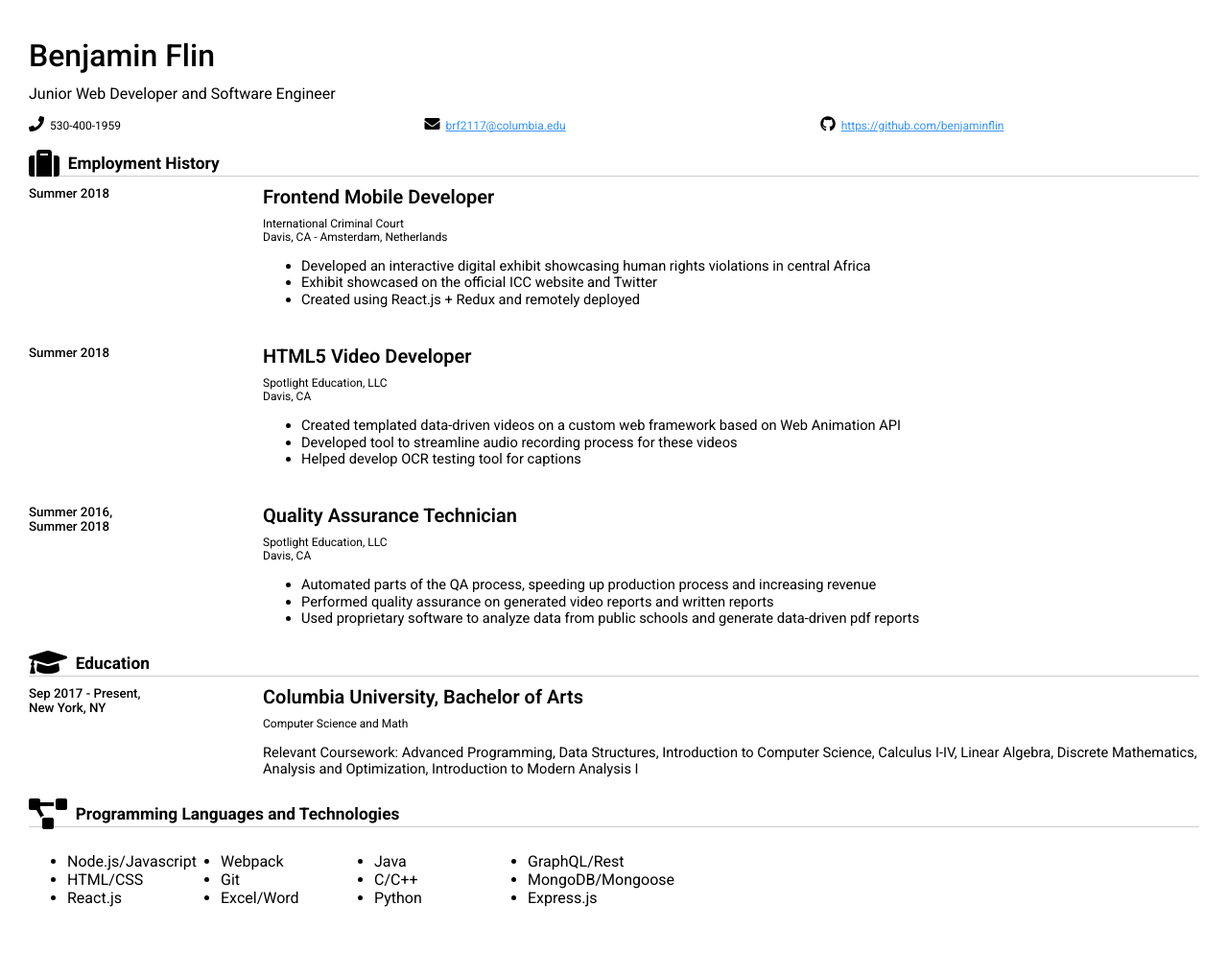
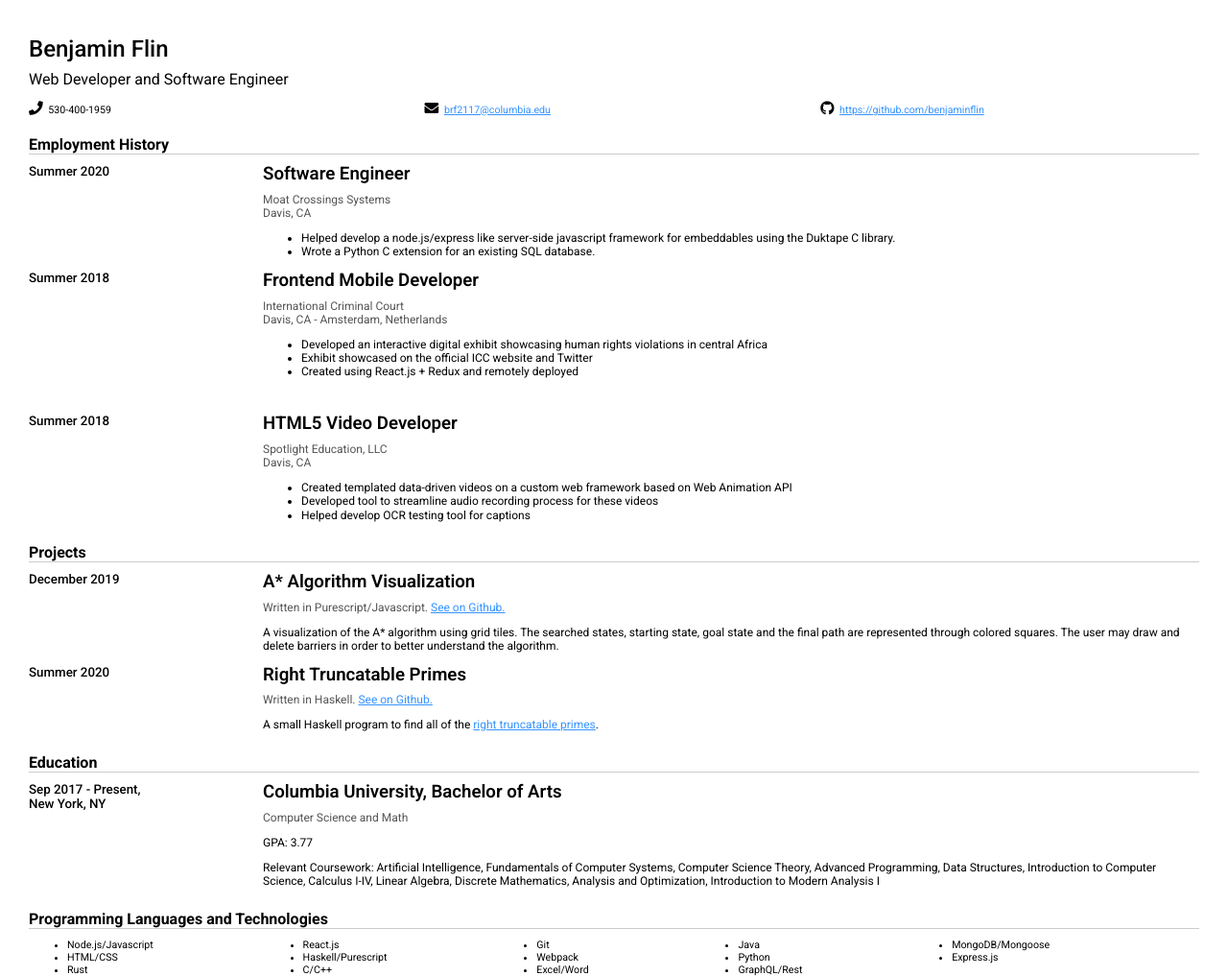
Before and after one commit to benjaminflin/resume, a website: page index.html in a window 1280 px wide. Shown: the whole page at 96% size. Before the commit the page ends 961 px from the top, so only its background shows below. Drawn offline with Linux system fonts and the light colour scheme.

Commit message:
added 2020 employment

```diff
--- a/index.html
+++ b/index.html
@@ -1,10 +1,16 @@
 <!DOCTYPE html>
 <html>
-
   <head>
-    <link rel="stylesheet" href="https://use.fontawesome.com/releases/v5.7.1/css/all.css"
-        integrity="sha384-fnmOCqbTlWIlj8LyTjo7mOUStjsKC4pOpQbqyi7RrhN7udi9RwhKkMHpvLbHG9Sr" crossorigin="anonymous">
-    <link href="https://fonts.googleapis.com/css?family=Roboto:100,200,300,400,500,600,700,800,900" rel="stylesheet">
+    <link
+      rel="stylesheet"
+      href="https://use.fontawesome.com/releases/v5.7.1/css/all.css"
+      integrity="sha384-fnmOCqbTlWIlj8LyTjo7mOUStjsKC4pOpQbqyi7RrhN7udi9RwhKkMHpvLbHG9Sr"
+      crossorigin="anonymous"
+    />
+    <link
+      href="https://fonts.googleapis.com/css?family=Roboto:100,200,300,400,500,600,700,800,900"
+      rel="stylesheet"
+    />
     <style>
       html,
       body {
@@ -38,13 +44,13 @@
         grid-column-gap: 10px;
         grid-row-gap: 5px;
         margin: 14px 0;
-            font-size: 9pt;
+        font-size: 8pt;
       }
 
       .details .fas,
       .details .fab {
         margin-right: 3px;
-            font-size: 12pt;
+        font-size: 11pt;
       }
 
       .line {
@@ -55,7 +61,7 @@
       }
 
       .name {
-            font-size: 24pt;
+        font-size: 18pt;
         line-height: 1.8;
         font-weight: 500;
       }
@@ -68,7 +74,7 @@
       }
 
       .section-title {
-            font-size: 13pt;
+        font-size: 12pt;
         font-weight: bold;
         display: flex;
         align-items: center;
@@ -77,12 +83,12 @@
       }
 
       .section-title :nth-child(2) {
-            margin-left: .5em;
+        margin-left: 0.5em;
       }
 
       .section-title .fas,
       .section-title .fab {
-            font-size: 24pt;
+        font-size: 18pt;
         line-height: 0.8;
       }
 
@@ -94,14 +100,15 @@
 
       .subsection-title {
         font-weight: 600;
-            font-size: 15pt;
+        font-size: 14pt;
         line-height: 1.1;
-            margin-bottom: .5em;
+        margin-bottom: 0.5em;
       }
 
       .subsection-subtitle {
         font-weight: 400;
         font-size: 9pt;
+        color: #555;
       }
 
       .subsection-info {
@@ -111,12 +118,14 @@
 
       .subsection-body {
         line-height: 1.2;
-            font-size: 11pt;
+        font-size: 9pt;
       }
 
       .long-list {
-            column-count: 4;
-            column-gap: 10em;
+        font-size: 8pt;
+        display: flex;
+        flex-flow: wrap column;
+        max-height: 3rem;
       }
     </style>
   </head>
@@ -124,27 +133,49 @@
   <body>
     <header>
       <div class="name">Benjamin Flin</div>
-        <div class="title">Junior Web Developer and Software Engineer</div>
+      <div class="title">Web Developer and Software Engineer</div>
       <div class="details">
         <div>
           <i class="fas fa-phone"></i>
-                530-400-1959</div>
+          530-400-1959
+        </div>
         <div>
           <i class="fas fa-envelope"></i>
           <a href="mailto:brf2117@columbia.edu">brf2117@columbia.edu</a>
         </div>
         <div>
           <i class="fab fa-github"></i>
-                <a href="https://github.com/benjaminflin">https://github.com/benjaminflin</a>
+          <a href="https://github.com/benjaminflin"
+            >https://github.com/benjaminflin</a
+          >
         </div>
       </div>
     </header>
     <main>
       <section>
         <div class="section-title">
-                <i class="fas fa-suitcase"></i>
-                <div>
-                    Employment History
+          <div>Employment History</div>
+        </div>
+        <div class="section-body">
+          <div class="subsection-header">
+            <div class="subsection-info">Summer 2020</div>
+          </div>
+          <div class="subsection-content">
+            <div class="subsection-title">Software Engineer</div>
+            <div class="subsection-subtitle">
+              Moat Crossings Systems<br />Davis, CA
+            </div>
+            <div class="subsection-body">
+              <ul>
+                <li>
+                  Helped develop a node.js/express like server-side javascript
+                  framework for embeddables using the Duktape C library.
+                </li>
+                <li>
+                  Wrote a Python C extension for an existing SQL database.
+                </li>
+              </ul>
+            </div>
           </div>
         </div>
         <div class="section-body">
@@ -153,13 +184,19 @@
           </div>
           <div class="subsection-content">
             <div class="subsection-title">Frontend Mobile Developer</div>
-                    <div class="subsection-subtitle"> International Criminal Court <br />Davis, CA - Amsterdam,
-                        Netherlands</div>
+            <div class="subsection-subtitle">
+              International Criminal Court <br />Davis, CA - Amsterdam,
+              Netherlands
+            </div>
             <div class="subsection-body">
               <ul>
-                            <li>Developed an interactive digital exhibit showcasing human rights violations in
-                                central Africa</li>
-                            <li>Exhibit showcased on the official ICC website and Twitter</li>
+                <li>
+                  Developed an interactive digital exhibit showcasing human
+                  rights violations in central Africa
+                </li>
+                <li>
+                  Exhibit showcased on the official ICC website and Twitter
+                </li>
                 <li>Created using React.js + Redux and remotely deployed</li>
               </ul>
             </div>
@@ -169,17 +206,24 @@
           </div>
           <div class="subsection-content">
             <div class="subsection-title">HTML5 Video Developer</div>
-                    <div class="subsection-subtitle">Spotlight Education, LLC <br />Davis, CA</div>
+            <div class="subsection-subtitle">
+              Spotlight Education, LLC <br />Davis, CA
+            </div>
             <div class="subsection-body">
               <ul>
-                            <li>Created templated data-driven videos on a custom web framework based on Web Animation
-                                API</li>
-                            <li>Developed tool to streamline audio recording process for these videos</li>
+                <li>
+                  Created templated data-driven videos on a custom web framework
+                  based on Web Animation API
+                </li>
+                <li>
+                  Developed tool to streamline audio recording process for these
+                  videos
+                </li>
                 <li>Helped develop OCR testing tool for captions</li>
               </ul>
             </div>
           </div>
-                <div class="subsection-header">
+          <!-- <div class="subsection-header">
                     <div class="subsection-info">Summer 2016,<br /> Summer 2018</div>
                 </div>
                 <div class="subsection-content">
@@ -194,47 +238,98 @@
                                 data-driven pdf reports</li>
                         </ul>
                     </div>
-                </div>
-
+                </div> -->
         </div>
       </section>
       <section>
-            <div class="section-title">
-                <i class="fas fa-graduation-cap"></i>
-                <div>
-                    Education
+        <div class="section-title">Projects</div>
+        <div class="section-body">
+          <div class="subsection-header">
+            <div class="subsection-info">December 2019 <br /></div>
+          </div>
+          <div class="subsection-content">
+            <div class="subsection-title">A* Algorithm Visualization</div>
+            <div class="subsection-subtitle">
+              Written in Purescript/Javascript.
+              <a href="https://github.com/benjaminflin/astarvis"
+                >See on Github.</a
+              >
+            </div>
+            <p class="subsection-body">
+              A visualization of the A* algorithm using grid tiles. The searched
+              states, starting state, goal state and the final path are
+              represented through colored squares. The user may draw and delete
+              barriers in order to better understand the algorithm.
+            </p>
           </div>
         </div>
         <div class="section-body">
           <div class="subsection-header">
-                    <div class="subsection-info">Sep 2017 - Present, <br /> New York, NY</div>
+            <div class="subsection-info">Summer 2020 <br /></div>
           </div>
           <div class="subsection-content">
-                    <div class="subsection-title">Columbia University, Bachelor of Arts</div>
-                    <div class="subsection-subtitle">Computer Science and Math</div>
+            <div class="subsection-title">Right Truncatable Primes</div>
+            <div class="subsection-subtitle">
+              Written in Haskell.
+              <a
+                href="https://github.com/benjaminflin/right-truncatable-primes/blob/master/Main.hs"
+                >See on Github.</a
+              >
+            </div>
             <p class="subsection-body">
-                        Relevant Coursework: Advanced Programming, Data Structures, Introduction to Computer Science,
-                        Calculus I-IV, Linear Algebra, Discrete Mathematics, Analysis and Optimization, Introduction to
-                        Modern Analysis I
+              A small Haskell program to find all of the
+              <a
+                href="https://en.wikipedia.org/wiki/Truncatable_prime#:~:text=There%20are%2027%20restricted%20right,sequence%20A239747%20in%20the%20OEIS)"
+              >
+                right truncatable primes</a
+              >.
             </p>
           </div>
         </div>
       </section>
       <section>
         <div class="section-title">
-                <i class="fas fa-project-diagram"></i>
+          <div>Education</div>
+        </div>
+        <div class="section-body">
+          <div class="subsection-header">
+            <div class="subsection-info">
+              Sep 2017 - Present, <br />
+              New York, NY
+            </div>
+          </div>
+          <div class="subsection-content">
+            <div class="subsection-title">
+              Columbia University, Bachelor of Arts
+            </div>
+            <div class="subsection-subtitle">Computer Science and Math</div>
+            <p class="subsection-body">GPA: 3.77</p>
+            <p class="subsection-body">
+              Relevant Coursework: Artificial Intelligence, Fundamentals of
+              Computer Systems, Computer Science Theory, Advanced Programming,
+              Data Structures, Introduction to Computer Science, Calculus I-IV,
+              Linear Algebra, Discrete Mathematics, Analysis and Optimization,
+              Introduction to Modern Analysis I
+            </p>
+          </div>
+        </div>
+      </section>
+      <section>
+        <div class="section-title">
           <div>Programming Languages and Technologies</div>
         </div>
-            <div class="section-body">
+        <div>
           <ul class="long-list">
             <li>Node.js/Javascript</li>
             <li>HTML/CSS</li>
+            <li>Rust</li>
             <li>React.js</li>
+            <li>Haskell/Purescript</li>
+            <li>C/C++</li>
+            <li>Git</li>
             <li>Webpack</li>
-                    <li>Git</li>
             <li>Excel/Word</li>
             <li>Java</li>
-                    <li>C/C++</li>
             <li>Python</li>
             <li>GraphQL/Rest</li>
             <li>MongoDB/Mongoose</li>
@@ -277,5 +372,4 @@
             </section-->
     </main>
   </body>
-
 </html>
```
Also changed, not shown: 2 other files. Lines whose indentation alone changed are shown as unchanged.
